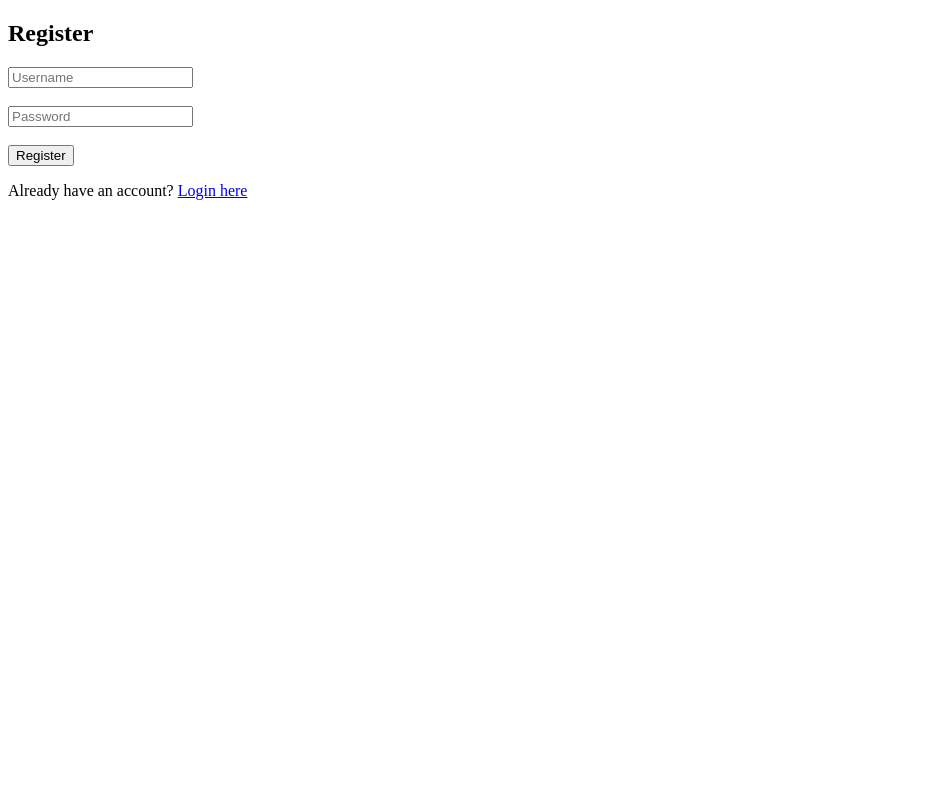
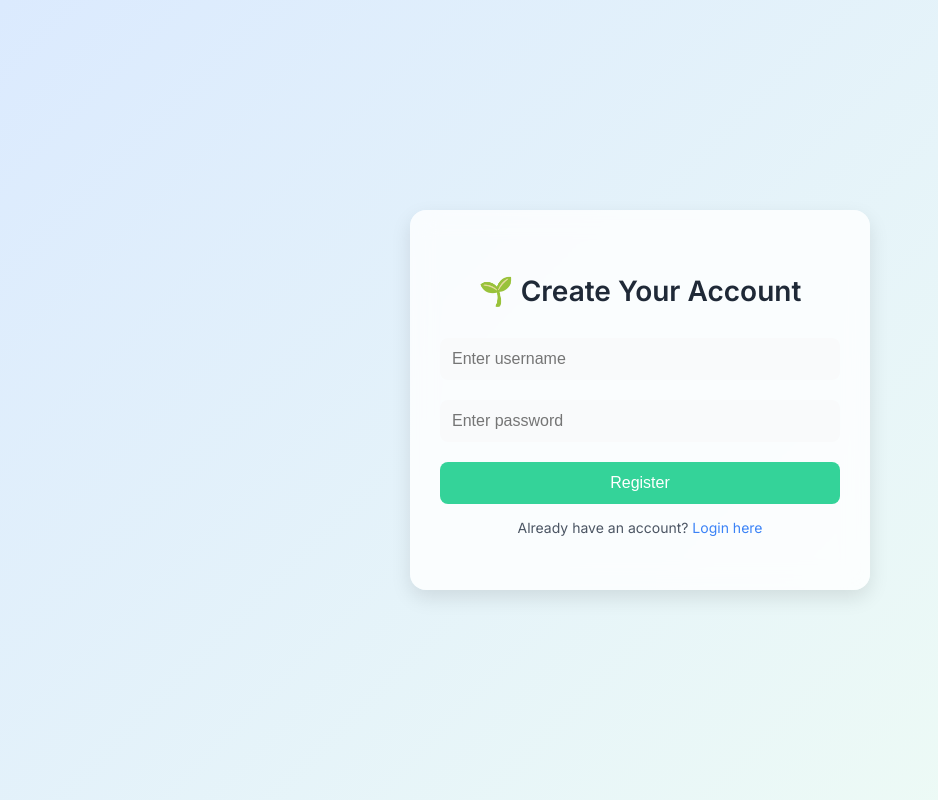
Before and after one commit to Gagan2435/AI-Blockchain-Mood-Journal, a Flask app: page /register in a window 1280 px wide. Shown: the whole page, without its empty margins (0-938 px from the left). Run offline with Flask 3, Linux system fonts and the light colour scheme.

Commit message:
Added register page

```diff
--- a/templates/register.html
+++ b/templates/register.html
@@ -2,15 +2,104 @@
 <html lang="en">
 <head>
     <meta charset="UTF-8">
-    <title>Register | Mood Journal</title>
+    <meta name="viewport" content="width=device-width, initial-scale=1.0">
+    <title>🌱 Register | Mood Journal</title>
+    <link href="https://fonts.googleapis.com/css2?family=Inter:wght@400;600&display=swap" rel="stylesheet">
+    <style>
+        body {
+            margin: 0;
+            padding: 0;
+            font-family: 'Inter', sans-serif;
+            background: linear-gradient(135deg, #dbeafe, #f0fdf4);
+            display: flex;
+            justify-content: center;
+            align-items: center;
+            height: 100vh;
+        }
+
+        .register-container {
+            background: rgba(255, 255, 255, 0.8);
+            backdrop-filter: blur(12px);
+            border-radius: 16px;
+            box-shadow: 0 8px 20px rgba(0, 0, 0, 0.1);
+            padding: 40px 30px;
+            width: 90%;
+            max-width: 400px;
+            text-align: center;
+            animation: fadeIn 1s ease;
+        }
+
+        h2 {
+            margin-bottom: 20px;
+            color: #1f2937;
+            font-size: 28px;
+        }
+
+        input[type="text"], input[type="password"] {
+            width: 100%;
+            padding: 12px;
+            margin: 10px 0;
+            border: none;
+            border-radius: 8px;
+            background: #f9fafb;
+            font-size: 16px;
+            box-sizing: border-box;
+            transition: background 0.3s;
+        }
+
+        input[type="text"]:focus, input[type="password"]:focus {
+            background: #e0f2fe;
+            outline: none;
+        }
+
+        button {
+            width: 100%;
+            padding: 12px;
+            background: #34d399;
+            color: white;
+            font-size: 16px;
+            border: none;
+            border-radius: 8px;
+            cursor: pointer;
+            transition: background 0.3s, transform 0.2s;
+            margin-top: 10px;
+        }
+
+        button:hover {
+            background: #059669;
+            transform: translateY(-2px);
+        }
+
+        p {
+            margin-top: 15px;
+            font-size: 14px;
+            color: #4b5563;
+        }
+
+        a {
+            color: #3b82f6;
+            text-decoration: none;
+        }
+
+        a:hover {
+            text-decoration: underline;
+        }
+
+        @keyframes fadeIn {
+            from { opacity: 0; transform: translateY(20px); }
+            to { opacity: 1; transform: translateY(0); }
+        }
+    </style>
 </head>
 <body>
-    <h2>Register</h2>
-    <form method="POST">
-        <input type="text" name="username" placeholder="Username" required><br><br>
-        <input type="password" name="password" placeholder="Password" required><br><br>
-        <button type="submit">Register</button>
-    </form>
-    <p>Already have an account? <a href="{{ url_for('login') }}">Login here</a></p>
+    <div class="register-container">
+        <h2>🌱 Create Your Account</h2>
+        <form method="POST">
+            <input type="text" name="username" placeholder="Enter username" required>
+            <input type="password" name="password" placeholder="Enter password" required>
+            <button type="submit">Register</button>
+        </form>
+        <p>Already have an account? <a href="/login">Login here</a></p>
+    </div>
 </body>
 </html>
```
